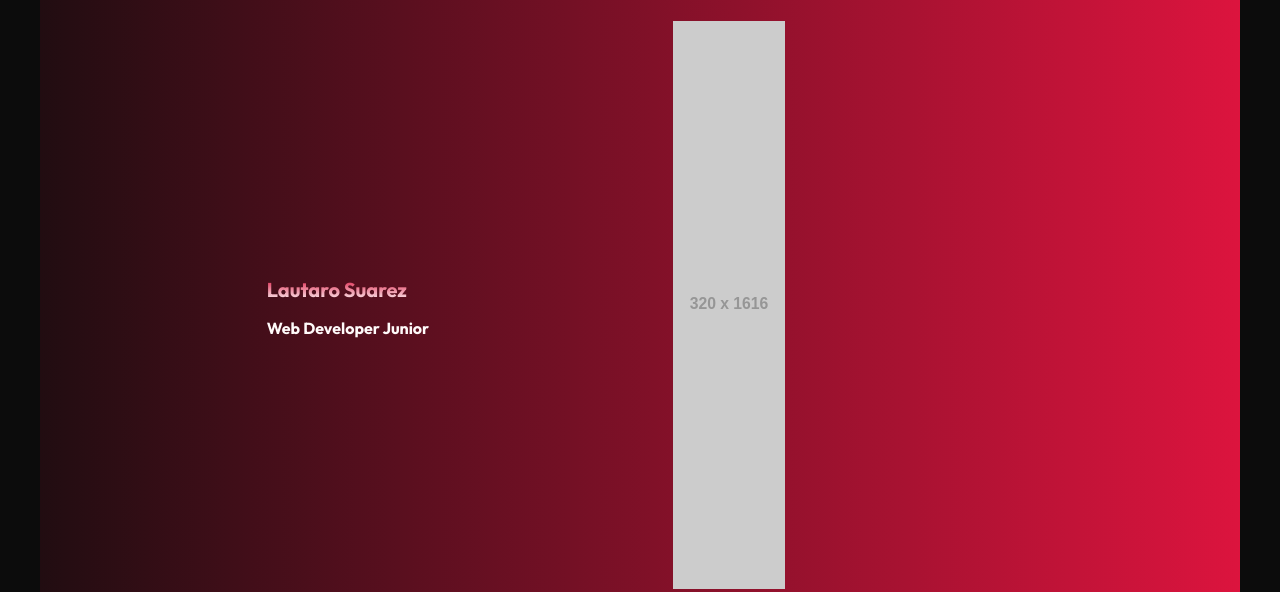
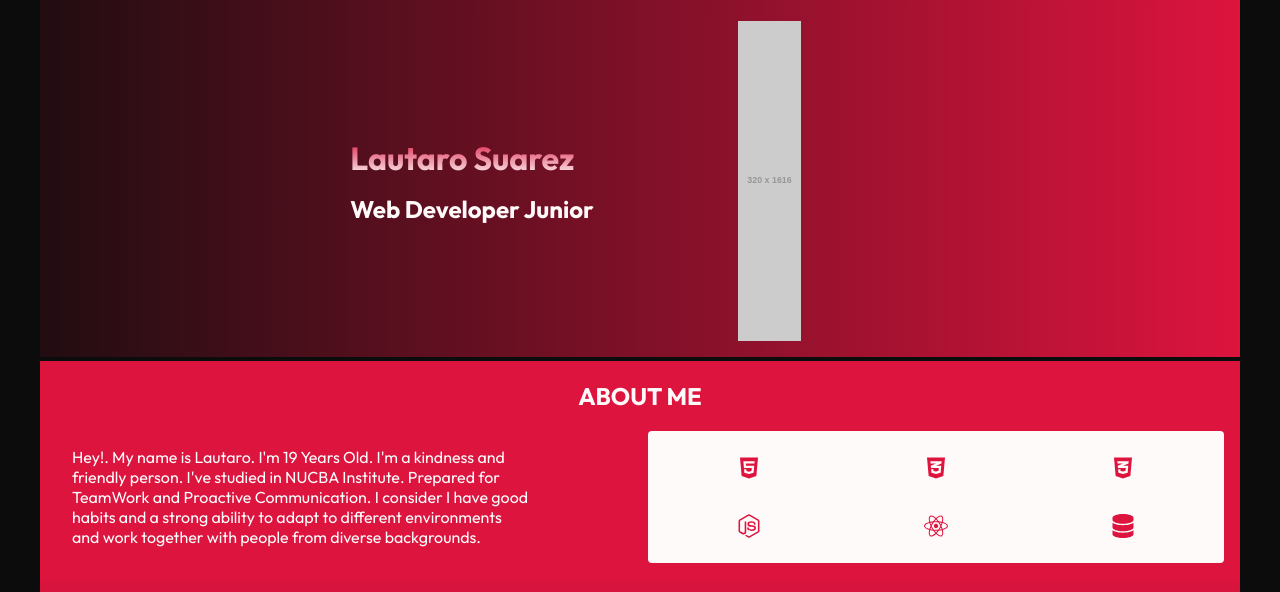
Before and after one commit to EduardoMVirgilio/lautaro-suarez-portfolio, a plain HTML site: page index.html in a window 1280 px wide. Shown: the part 51-643 px from the top of the page. Drawn offline with Linux system fonts and the light colour scheme; placeholder pictures from the web are drawn by us.

Commit message:
update porfolio

```diff
--- a/css/main.css
+++ b/css/main.css
@@ -421,6 +421,20 @@ main picture img {
     gap: 1rem;
     margin-bottom: 0.25rem;
   }
+  main header h1 {
+    font-size: 2rem;
+  }
+
+  main header h2 {
+    color: snow;
+    font-size: 1.5rem;
+  }
+
+  main picture {
+    width: auto;
+    height: calc(50% - 1rem);
+    aspect-ratio: 1 / 1;
+  }
   #about-me header {
     width: 100%;
     display: flex;
```
